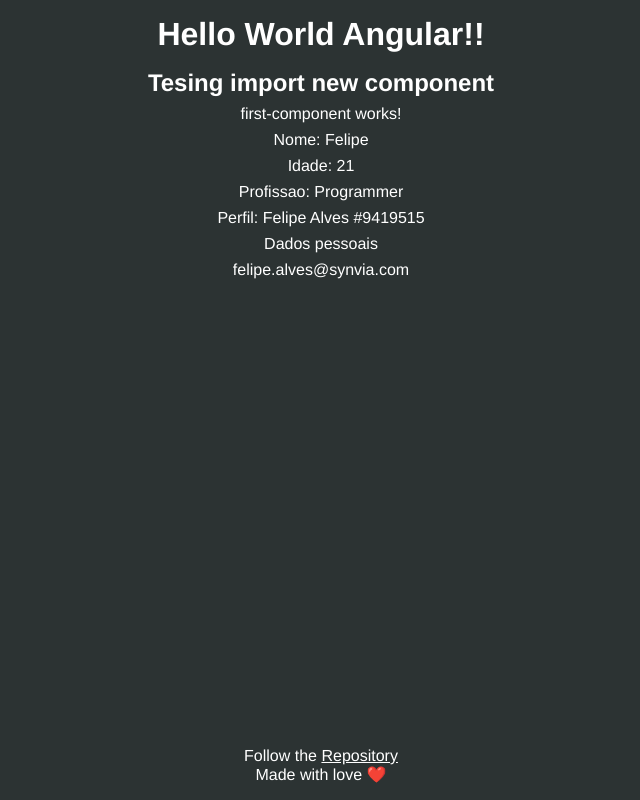
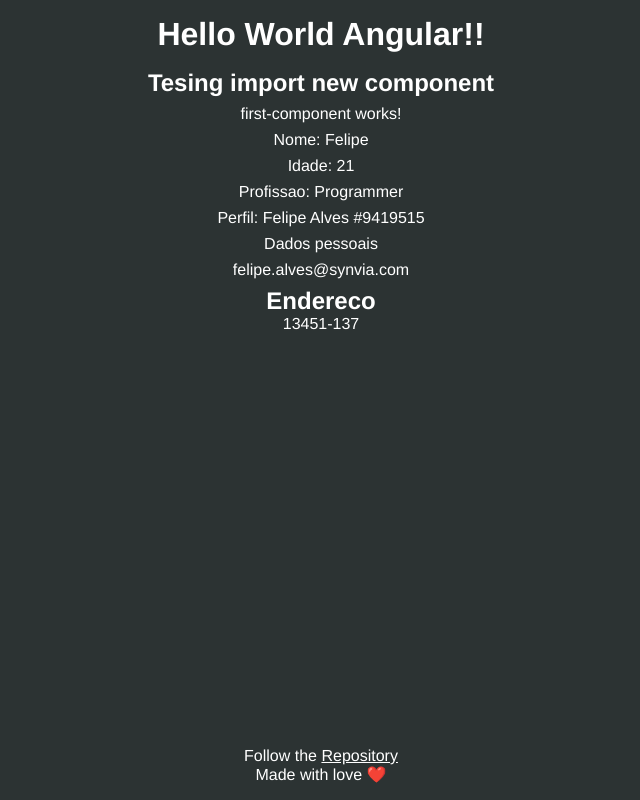
Before and after one commit to felipeandrealves/Angular-HelloWorld, an Angular app: page / in a window 1280 px wide. Shown: the whole page, without its empty margins (319-959 px from the left). Built offline with nearby package versions, Linux system fonts and the light colour scheme.

Commit message:
feat: if else component

```diff
--- a/src/app/app.component.html
+++ b/src/app/app.component.html
@@ -6,4 +6,6 @@
 
 <app-parent-data [profile]="name" [userData]="userData"></app-parent-data>
 
+<app-if-component></app-if-component>
+
 <app-footer></app-footer>
--- a/src/app/app.module.ts
+++ b/src/app/app.module.ts
@@ -5,9 +5,10 @@ import { AppComponent } from './app.component';
 import { FirstComponentComponent } from './components/first-component/first-component.component';
 import { FooterComponent } from './components/footer/footer.component';
 import { ParentDataComponent } from './components/parent-data/parent-data.component';
+import { IfComponentComponent } from './components/if-component/if-component.component';
 
 @NgModule({
-  declarations: [AppComponent, FirstComponentComponent, FooterComponent, ParentDataComponent],
+  declarations: [AppComponent, FirstComponentComponent, FooterComponent, ParentDataComponent, IfComponentComponent],
   imports: [BrowserModule],
   providers: [],
   bootstrap: [AppComponent],
--- /dev/null
+++ b/src/app/components/if-component/if-component.component.html
@@ -0,0 +1,6 @@
+<h2>Endereco</h2>
+
+<p *ngIf="cep !== ''; else cepNotFound">{{ cep }}</p>
+<ng-template #cepNotFound>
+  <p>Endereco nao encontrado</p>
+</ng-template>
--- /dev/null
+++ b/src/app/components/if-component/if-component.component.ts
@@ -0,0 +1,14 @@
+import { Component, OnInit } from '@angular/core';
+
+@Component({
+  selector: 'app-if-component',
+  templateUrl: './if-component.component.html',
+  styleUrls: ['./if-component.component.css'],
+})
+export class IfComponentComponent implements OnInit {
+  cep: string = '13451-137';
+
+  constructor() {}
+
+  ngOnInit(): void {}
+}
```
Also changed, not shown: src/app/components/if-component/if-component.component.css (added), 1 other file (tests, documents, lock files or other folders).
